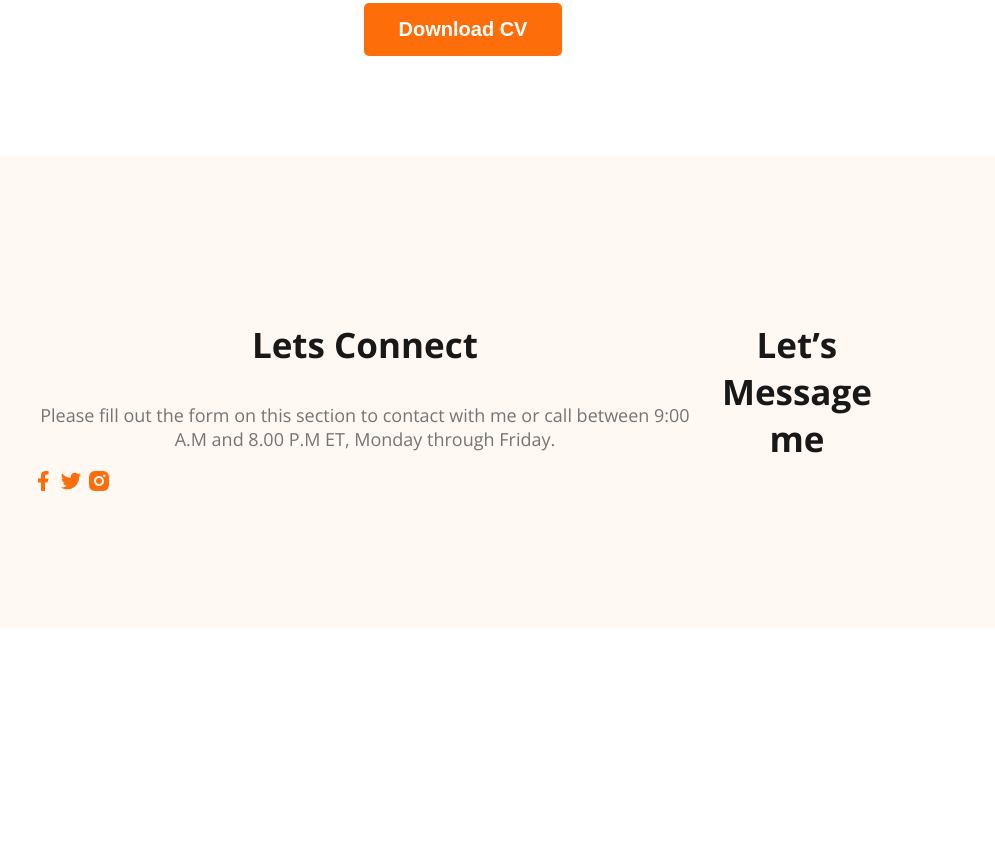
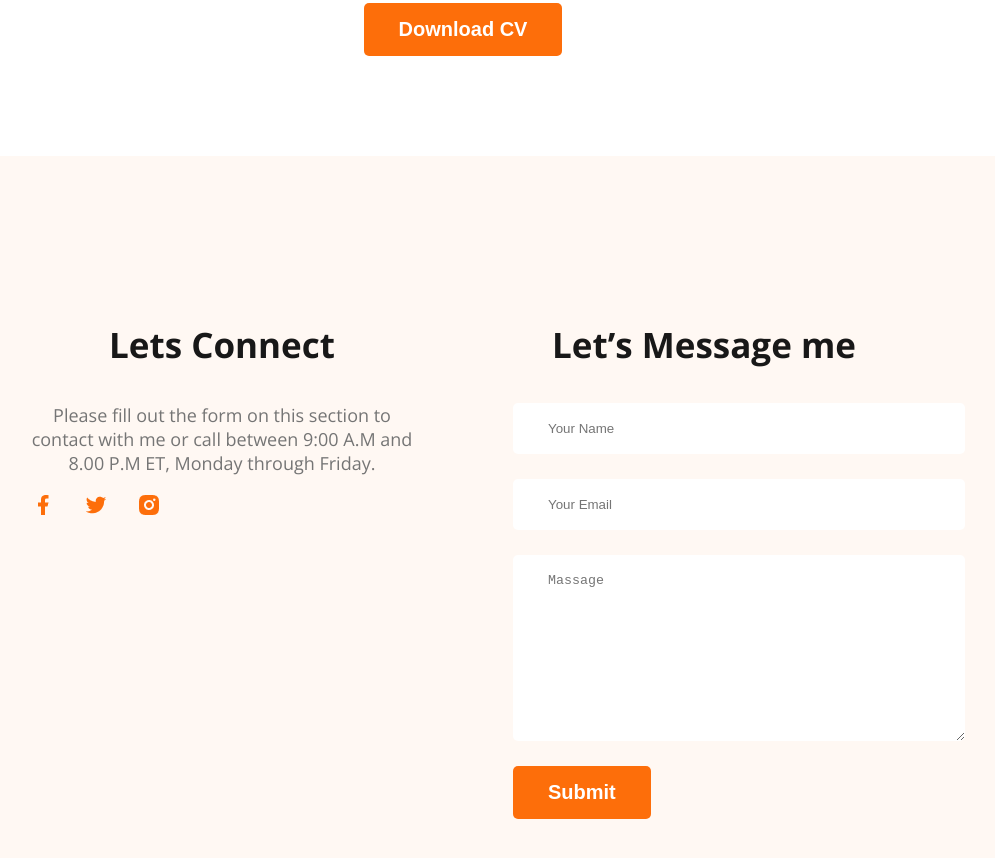
Before and after one commit to Khaledul40/webdeveloper-portfolio, a plain HTML site: page index.html in a window 1280 px wide. Shown: the part 3172-4030 px from the top of the page, without its empty margins (177-1172 px from the left). Before the commit the page ends 3808 px from the top, so only its background shows below. Drawn offline with nearby package versions, Linux system fonts and the light colour scheme.

Commit message:
finish footer section with contact form

```diff
--- a/index.html
+++ b/index.html
@@ -150,7 +150,12 @@
         </div>
         <div class="footer-column">
             <h3 class="section-title">Let’s Message me</h3>
-            <p class="section-description"></p>
+            <form class="contact" action="">
+                <input type="text" placeholder="Your Name">
+                <input type="email" id="" placeholder="Your Email">
+                <textarea name="" placeholder="Massage" id="" cols="30" rows="10"></textarea>
+                <input class="btn-primary" type="submit" value="Submit">
+            </form>
         </div>
     </footer>
 </body>
--- a/styles/portfolio.css
+++ b/styles/portfolio.css
@@ -173,7 +173,24 @@ main section{
 
 footer{
     display: flex;
+    gap: 100px;
     background: #FFF8F3;
     margin-top: 100px;
     padding: 130px 200px;
 }
+.footer-column{
+    width: 50%;
+}
+.social-links a{
+    margin-right: 25px;
+}
+.contact input[type="text"], .contact input[type="email"], textarea{
+    display: block;
+    margin-bottom: 25px;
+    padding: 18px 35px;
+    color: #757575;
+    border-radius: 5px;
+    background: #FFF;
+    border: 0;
+    width: 100%;
+}
```
